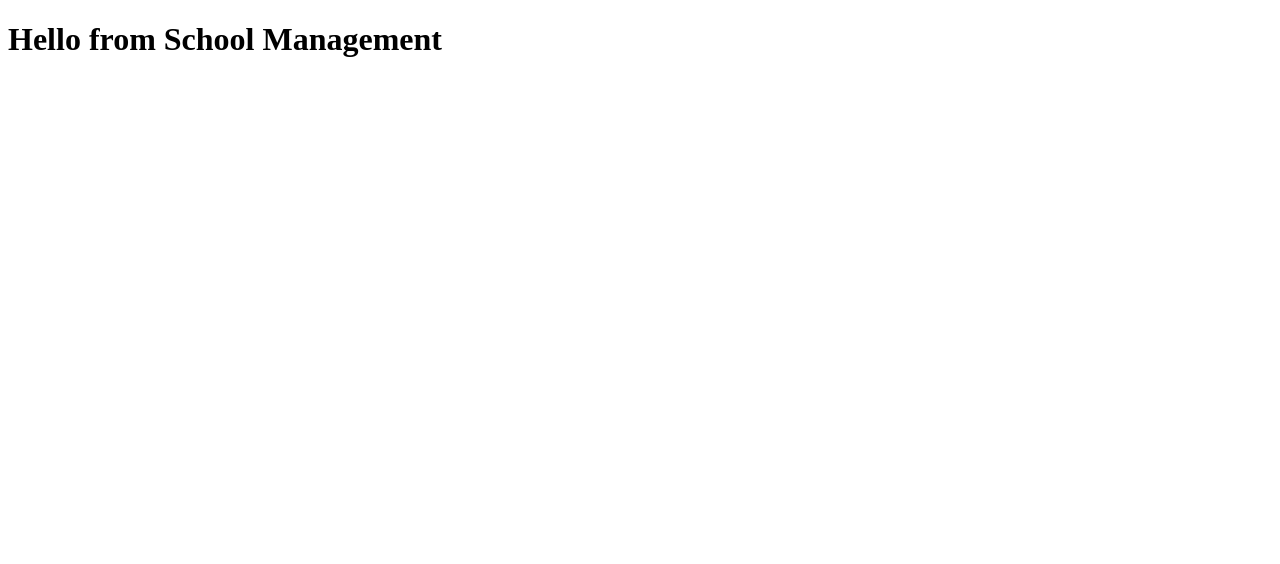
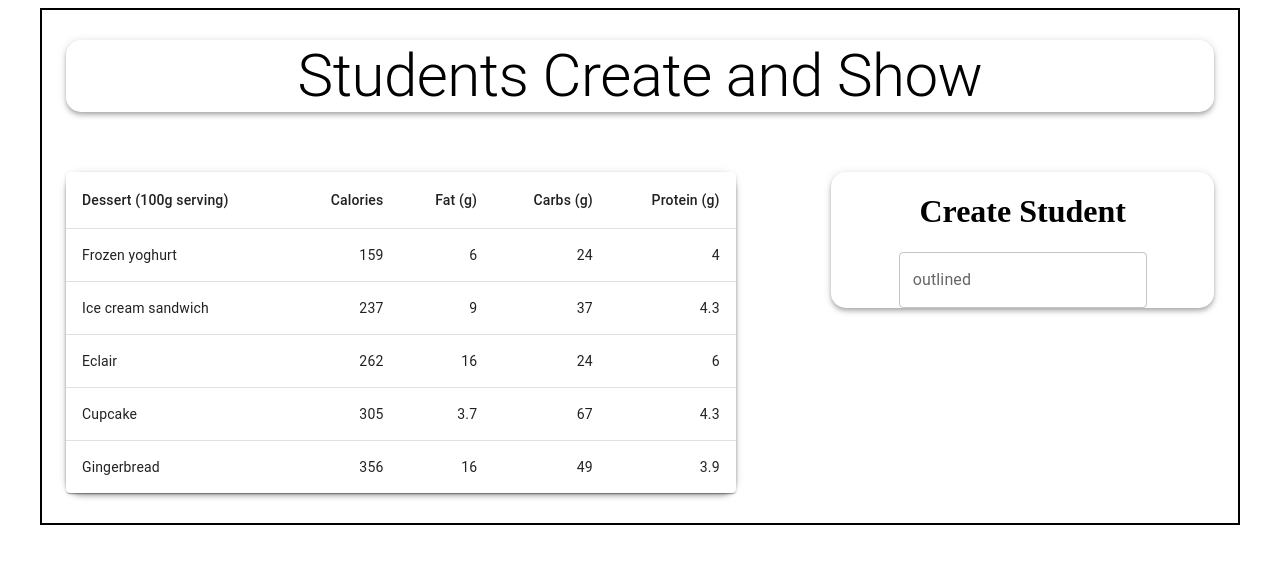
Before and after one commit to AsadUllahShaikh123/school_management, a React (Create React App) app in the folder client/: page / in a window 1280 px wide. Shown: the top 564 px of the page. Built offline with nearby package versions, Linux system fonts and the light colour scheme.

Commit message:
added showStudent and createStudent

```diff
--- a/client/package.json
+++ b/client/package.json
@@ -3,6 +3,9 @@
   "version": "0.1.0",
   "private": true,
   "dependencies": {
+    "@emotion/react": "^11.10.4",
+    "@emotion/styled": "^11.10.4",
+    "@mui/material": "^5.10.11",
     "@testing-library/jest-dom": "^5.16.5",
     "@testing-library/react": "^13.4.0",
     "@testing-library/user-event": "^13.5.0",
--- a/client/src/App.js
+++ b/client/src/App.js
@@ -1,10 +1,41 @@
-
-function App() {
+import React from "react";
+import { AppBar, Container, Grid, Grow, Typography } from "@mui/material";
+import { Student } from "./components/showStudent/showStudent";
+import { Create } from "./components/createStudent/createStudent";
+const App = () => {
+  let appBar = {
+    borderRadius: "15px",
+    margin: "30px 0 ",
+    display: "flex",
+    flexDirection: "column",
+    justifyContent: "center",
+    alignItems: "center",
+  };
   return (
-    <>
-      <h1>Hello from School Management </h1>
-    </>
+    <div className="App">
+      <Container maxWidth="lg" sx={{border:'2px solid black'}}>
+        <AppBar sx={appBar} color="inherit" position="static">
+          <Typography variant="h2" align="center">
+            Students Create and Show
+          </Typography>
+        </AppBar>
+        <Grow in>
+          <Grid container justifyContent="space-between" alignItems="stretch">
+            <Grid item xs={12} sm={7}>
+              <AppBar sx={appBar} position="static" color="inherit">
+                <Student />
+              </AppBar>
+            </Grid>
+            <Grid item xs={12} sm={4}>
+              <AppBar sx={appBar} position="static" color="inherit">
+                <Create />
+              </AppBar>
+            </Grid>
+          </Grid>
+        </Grow>
+      </Container>
+    </div>
   );
-}
+};
 
 export default App;
--- /dev/null
+++ b/client/src/components/createStudent/createStudent.js
@@ -0,0 +1,11 @@
+import { TextField } from "@mui/material"
+
+
+export let Create =()=>{
+  return (
+    <>
+    <h1>Create Student</h1>
+      <TextField label="outlined" variant="outlined"/>
+    </>
+  )
+}
--- /dev/null
+++ b/client/src/components/showStudent/showStudent.js
@@ -0,0 +1,54 @@
+import * as React from 'react';
+import Table from '@mui/material/Table';
+import TableBody from '@mui/material/TableBody';
+import TableCell from '@mui/material/TableCell';
+import TableContainer from '@mui/material/TableContainer';
+import TableHead from '@mui/material/TableHead';
+import TableRow from '@mui/material/TableRow';
+import Paper from '@mui/material/Paper';
+
+function createData(name, calories, fat, carbs, protein) {
+  return { name, calories, fat, carbs, protein };
+}
+
+const rows = [
+  createData('Frozen yoghurt', 159, 6.0, 24, 4.0),
+  createData('Ice cream sandwich', 237, 9.0, 37, 4.3),
+  createData('Eclair', 262, 16.0, 24, 6.0),
+  createData('Cupcake', 305, 3.7, 67, 4.3),
+  createData('Gingerbread', 356, 16.0, 49, 3.9),
+];
+
+export  function Student() {
+  return (
+    <TableContainer component={Paper}>
+      <Table sx={{ minWidth: 650 }} aria-label="simple table">
+        <TableHead>
+          <TableRow>
+            <TableCell>Dessert (100g serving)</TableCell>
+            <TableCell align="right">Calories</TableCell>
+            <TableCell align="right">Fat&nbsp;(g)</TableCell>
+            <TableCell align="right">Carbs&nbsp;(g)</TableCell>
+            <TableCell align="right">Protein&nbsp;(g)</TableCell>
+          </TableRow>
+        </TableHead>
+        <TableBody>
+          {rows.map((row) => (
+            <TableRow
+              key={row.name}
+              sx={{ '&:last-child td, &:last-child th': { border: 0 } }}
+            >
+              <TableCell component="th" scope="row">
+                {row.name}
+              </TableCell>
+              <TableCell align="right">{row.calories}</TableCell>
+              <TableCell align="right">{row.fat}</TableCell>
+              <TableCell align="right">{row.carbs}</TableCell>
+              <TableCell align="right">{row.protein}</TableCell>
+            </TableRow>
+          ))}
+        </TableBody>
+      </Table>
+    </TableContainer>
+  );
+}
```
Also changed, not shown: 2 other files (tests, documents, lock files or other folders).
